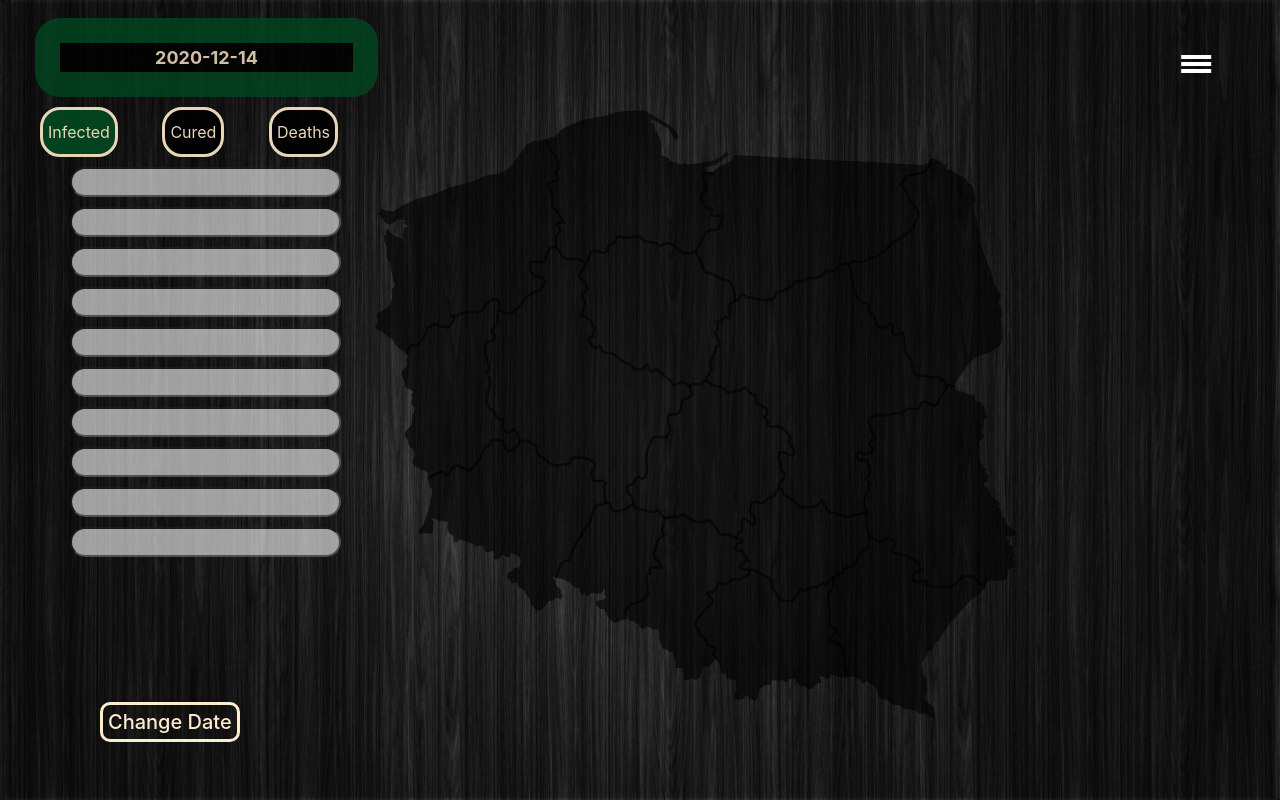
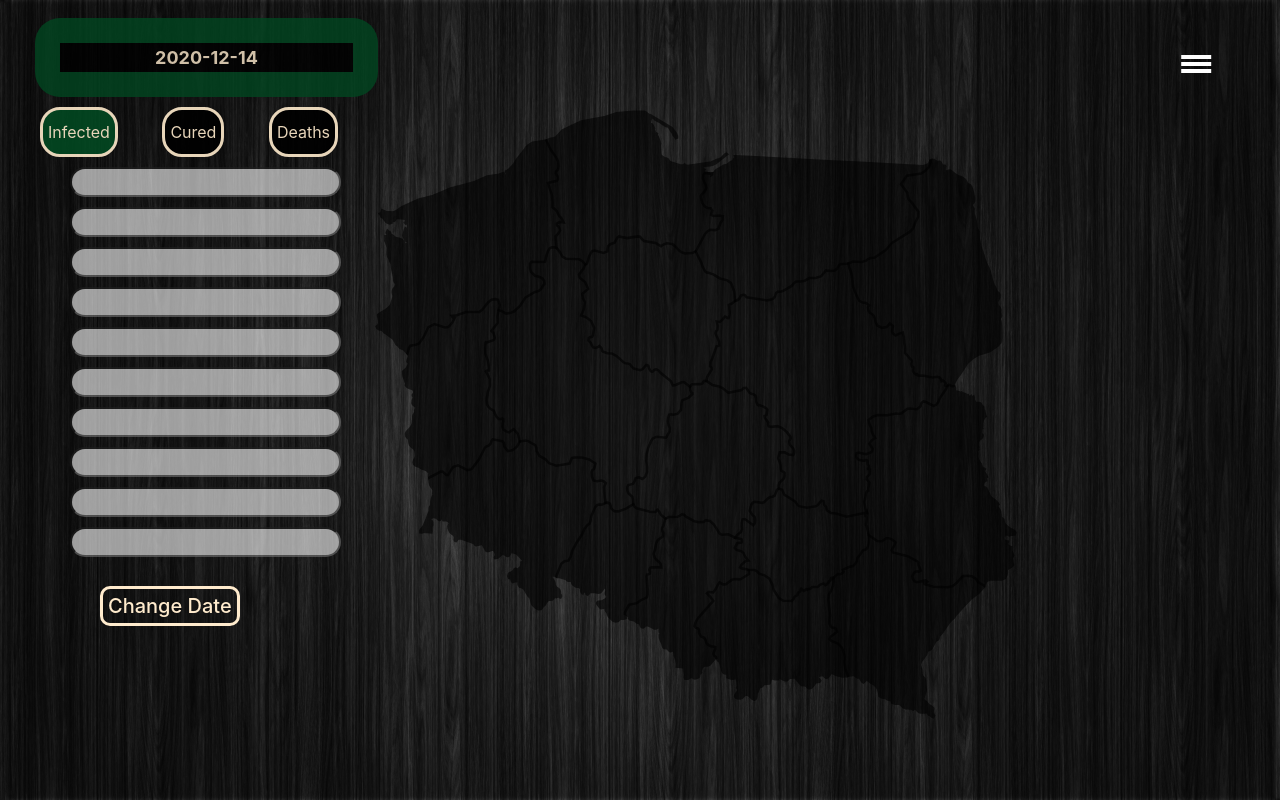
Before and after one commit to Adrian2337/covid-spread-analyzer, a Django app: template templates/map.html in a window 1280 px wide. Run offline with Django 3.2, Linux system fonts and the light colour scheme; the template is opened without the code that fills it, so the values that code supplies are empty; some libraries are stand-ins or nearby versions.

Commit message:
improved components experience

```diff
--- a/static/css/map.css
+++ b/static/css/map.css
@@ -56,13 +56,6 @@ h5{
 }
 
 
-#components{
-
-    width:min-content;
-    position: fixed;
-    float: left;
-    height: max-content;
-}
 
 #date-div {
     margin: 10px;
@@ -151,11 +144,11 @@ h5{
 .knob-container {
 
     float: left;
-    position: fixed;
+    position: relative;
+    top: -1;
     margin-top: 30px;
     left: 100px;
     bottom: 50px;
-
 
 }
 
@@ -196,3 +189,28 @@ h5{
     margin-top: 20%;
 
 }
+
+
+#components{
+
+    width:min-content;
+    position: absolute;
+    height: max-content;
+    display: inline;
+    height: max-content;
+    float: left;
+
+
+}
+
+#set-up-panel{
+    height: 70%;
+    float: left;
+    position: relative;
+}
+
+#container{
+    /*container position should be absolute*/
+    position:absolute;
+
+}
--- a/templates/map.html
+++ b/templates/map.html
@@ -10,6 +10,7 @@
     </head>
     <body>
     <h1>{{ data.d1 }}</h1>
+    <div id = container">
         <div class="map-container">
             <div class="mapdiv" style="display: none" id="mapdiv">
 
@@ -163,6 +164,7 @@
                     paint_areas(map_data, 0)
                     </script>
                 </div>
+            </div>
             <div class="knob-container">
                 <h5>Change Date</h5>
                 <script src="https://cdnjs.cloudflare.com/ajax/libs/jQuery-Knob/1.2.13/jquery.knob.min.js"></script>
@@ -201,6 +203,7 @@
                     });
                 </script>
             </div>
+
         </div>
     </div>
     </body>
```
Lines whose indentation alone changed are shown as unchanged.
